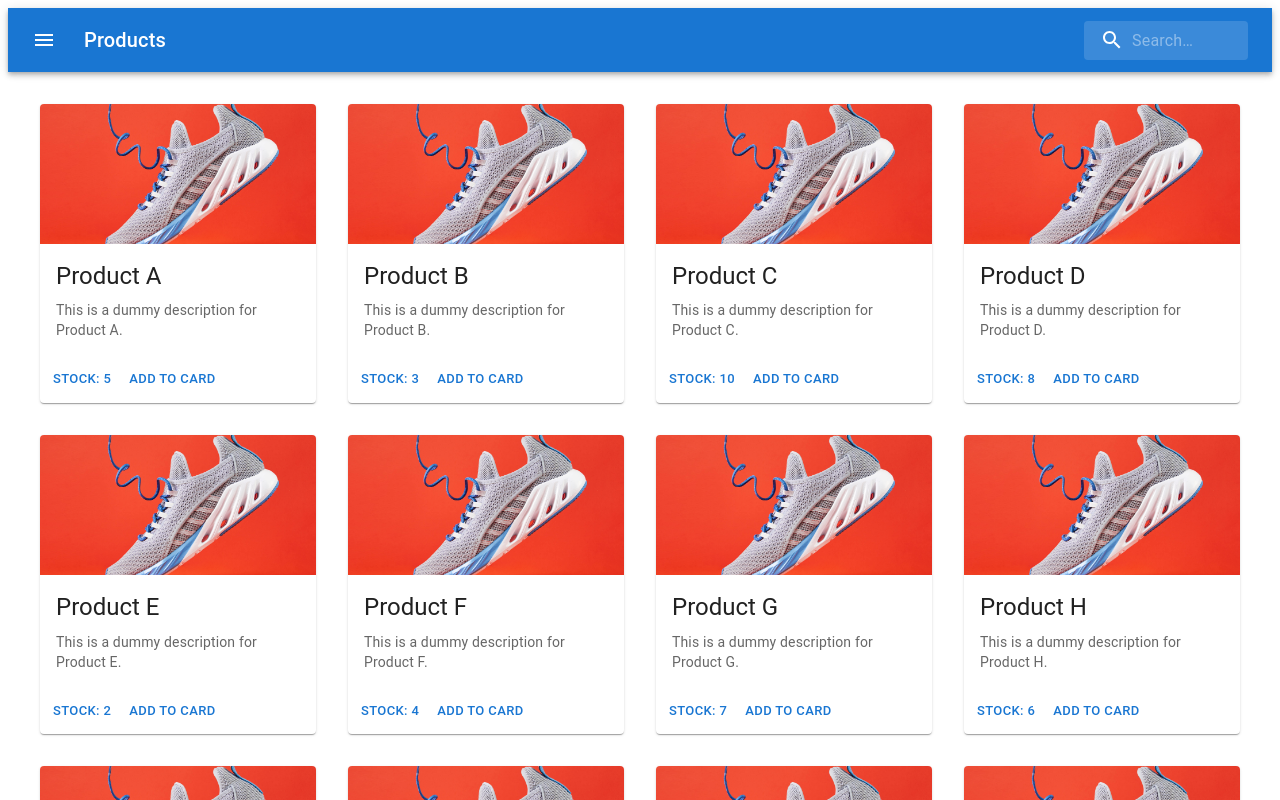
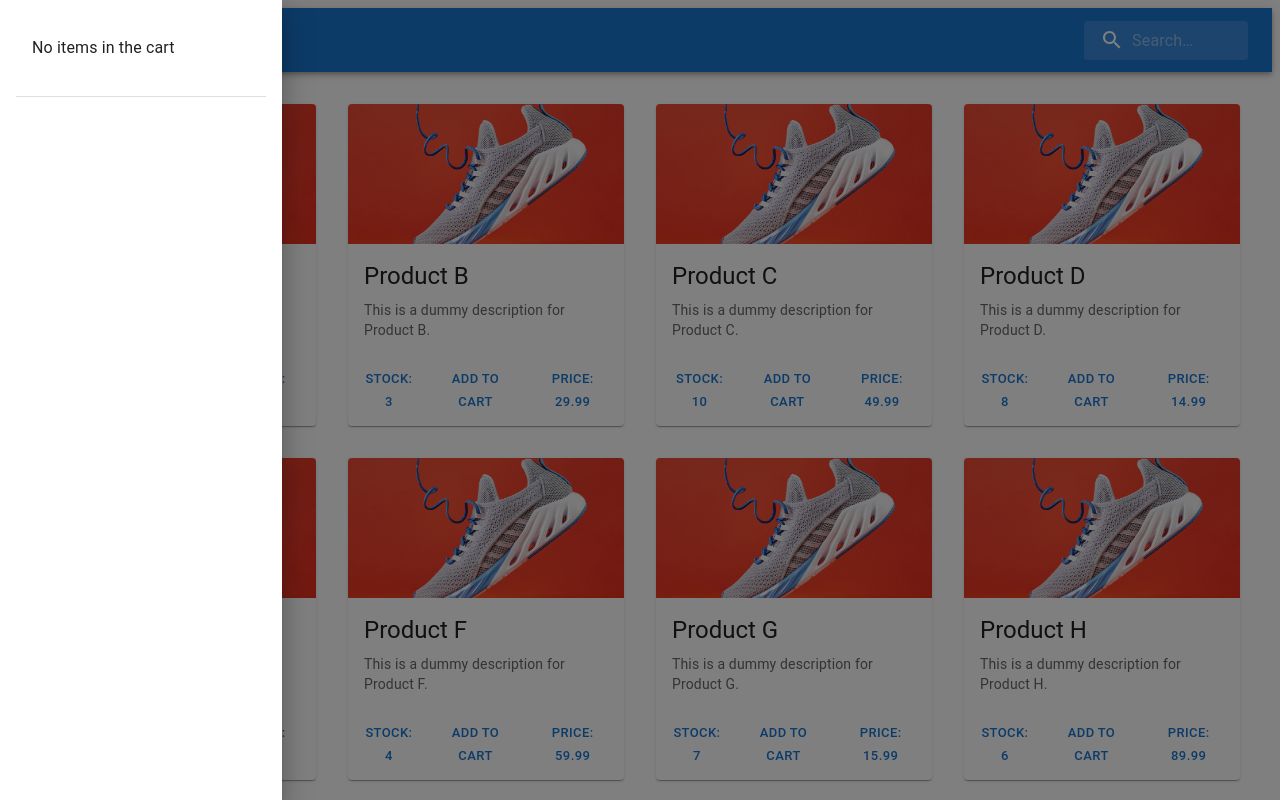
Before and after one commit to arslanxx/product-order-interface, a Next.js app: page / in a window 1280 px wide. Both pictures are taken after a click on the button "open drawer". Shown: the top 800 px of the page. Built offline with nearby package versions, Linux system fonts and the light colour scheme.

Commit message:
confirm order button and stock update

```diff
--- a/src/components/Card/Card.tsx
+++ b/src/components/Card/Card.tsx
@@ -10,9 +10,11 @@ import { ProductType } from '@src/types/types';
 
 interface CardProps {
   product: ProductType;
+  handleAddToCart: (products: ProductType) => void;
 }
 
-const MediaCard: React.FC<CardProps> = ({ product }) => {
+const MediaCard: React.FC<CardProps> = ({ product, handleAddToCart }) => {
+  const addToCart = () => handleAddToCart(product);
   return (
     <Card>
       <CardMedia
@@ -31,7 +33,8 @@ const MediaCard: React.FC<CardProps> = ({ product }) => {
       </CardContent>
       <CardActions>
         <Button size="small">Stock: {product?.stock}</Button>
-        <Button size="small">Add To Card</Button>
+        <Button size="small" disabled={product?.stock <= 0} onClick={addToCart}>{product?.stock > 0  ? 'Add To Cart' : 'Out of Stock'}</Button>
+        <Button size="small">Price: {product?.price}</Button>
       </CardActions>
     </Card>
   );
--- /dev/null
+++ b/src/components/Drawer/Drawer.tsx
@@ -0,0 +1,69 @@
+import * as React from 'react';
+import Box from '@mui/material/Box';
+import Drawer from '@mui/material/Drawer';
+import List from '@mui/material/List';
+import ListItem from '@mui/material/ListItem';
+import ListItemButton from '@mui/material/ListItemButton';
+import ListItemIcon from '@mui/material/ListItemIcon';
+import ListItemText from '@mui/material/ListItemText';
+import Divider from '@mui/material/Divider';
+import { Button } from '@mui/material';
+import InboxIcon from '@mui/icons-material/MoveToInbox';
+import MailIcon from '@mui/icons-material/Mail';
+import { ProductType } from '@src/types/types';
+
+interface GenericDrawerProps {
+  open: boolean; // Control drawer open/close state
+  onClose: () => void; // Callback when drawer is closed
+  cartItems: ProductType[]; // Products in the cart
+  removeCart: () => void
+}
+
+const GenericDrawer: React.FC<GenericDrawerProps> = ({ open, onClose, cartItems, removeCart }) => {
+  const DrawerList = (
+    <Box sx={{ width: 250, display: 'flex', flexDirection: 'column', alignItems: 'center', p: 2 }}>
+      {/* Display cart items */}
+      <List sx={{ width: '100%' }}>
+        {cartItems && cartItems.length > 0 ? (
+          cartItems.map((item: { id: number; name: string; stock: number }, index: number) => (
+            <ListItem key={item.id} disablePadding>
+              <ListItemButton>
+                <ListItemIcon>
+                  {index % 2 === 0 ? <InboxIcon /> : <MailIcon />}
+                </ListItemIcon>
+                <ListItemText primary={`${item.name} - Stock: ${item.stock}`} />
+              </ListItemButton>
+            </ListItem>
+          ))
+        ) : (
+          <ListItem>
+            <ListItemText primary="No items in the cart" />
+          </ListItem>
+        )}
+      </List>
+
+      {/* Divider */}
+      <Divider sx={{ width: '100%', my: 2 }} />
+
+      {/* Confirm Order Button */}
+      {cartItems?.length > 0 && (
+        <Button
+          variant="contained"
+          color="primary"
+          sx={{ mt: 2, alignSelf: 'center' }}
+          onClick={() => removeCart()}
+        >
+          Confirm Order
+        </Button>
+      )}
+    </Box>
+  );
+
+  return (
+    <Drawer open={open} onClose={onClose}>
+      {DrawerList}
+    </Drawer>
+  );
+};
+
+export default GenericDrawer;
--- a/src/components/Header/Header.tsx
+++ b/src/components/Header/Header.tsx
@@ -1,17 +1,18 @@
 "use client";
-import * as React from 'react';
-import { styled, alpha } from '@mui/material/styles';
+import ShoppingCartIcon from '@mui/icons-material/ShoppingCart';
+import SearchIcon from '@mui/icons-material/Search';
 import AppBar from '@mui/material/AppBar';
 import Box from '@mui/material/Box';
+import IconButton from '@mui/material/IconButton';
+import InputBase from '@mui/material/InputBase';
+import { alpha, styled } from '@mui/material/styles';
 import Toolbar from '@mui/material/Toolbar';
-import IconButton from '@mui/material/IconButton';
 import Typography from '@mui/material/Typography';
-import InputBase from '@mui/material/InputBase';
-import MenuIcon from '@mui/icons-material/Menu';
-import SearchIcon from '@mui/icons-material/Search';
+import { PRODUCTS_DATA } from '@src/constants/constants';
 import { getData, saveData } from '@src/helper/helper';
 import { ProductType } from '@src/types/types';
-import { PRODUCTS_DATA } from '@src/constants/constants';
+import * as React from 'react';
+import { Drawer } from '..';
 
 const Search = styled('div')(({ theme }) => ({
   position: 'relative',
@@ -57,33 +58,63 @@ const StyledInputBase = styled(InputBase)(({ theme }) => ({
 
 interface SearchAppBarProps {
   handleProductupdate: (product: ProductType[]) => void; // Adjust the parameter type as needed
+  cartItems: ProductType[];
+  removeCart: () => void
 }
 
-export default function SearchAppBar({ handleProductupdate }: SearchAppBarProps) {
+export default function SearchAppBar({ handleProductupdate, cartItems, removeCart }: SearchAppBarProps,) {
+  const [isDrawerOpen, setIsDrawerOpen] = React.useState(false);
+
+  const toggleDrawer = (open: boolean) => {
+    setIsDrawerOpen(open);
+  };
+
 
   const [search, setSearch] = React.useState('');
   React.useEffect(() => {
-    const searchValue = localStorage.getItem('search') || ''; // Default to an empty string if null
+    const searchValue = getData('search') || ''; // Default to an empty string if null
     setSearch(searchValue);
   }, []);
 
   const handleSearch = (value: string) => {
-    if (value?.length > 0) {
-      setSearch(value);
-      // const products = PRODUCTS_DATA;
-      const filteredProducts = PRODUCTS_DATA.filter((product: { name: string }) =>
+    const productsFromStorage = getData('products');
+    setSearch(value);
+    saveData("search", value)
+    if ('product'.includes(value)) {
+      const updatedProducts = PRODUCTS_DATA.map((product: ProductType) => {
+        // Find the matching product in PRODUCTS_DATA
+        const matchingProduct = productsFromStorage.find((p: ProductType) => p.id === product.id);
+
+        // If a match is found, update the stock
+        if (matchingProduct) {
+          return {
+            ...product,
+            stock: matchingProduct.stock, // Update stock from PRODUCTS_DATA
+          };
+        }
+
+        // If no match is found, keep the original product data
+        return product;
+      });
+      handleProductupdate(updatedProducts);
+    }
+    else if (value?.length > 0) {
+      const filteredProducts = productsFromStorage.filter((product: ProductType) =>
         product.name.toLowerCase().includes(value.toLowerCase())
       );
       handleProductupdate(filteredProducts);
-      saveData('products', filteredProducts);
-      localStorage.setItem('search', value);
     }
     else {
-      handleProductupdate(PRODUCTS_DATA)
-      saveData('products', PRODUCTS_DATA)
+      setSearch('');
+      saveData("search", '');
+      handleProductupdate(productsFromStorage)
     }
+}
 
-  }
+  const handleOpenDrawer = () => {
+    setIsDrawerOpen(true);
+  };
+
   return (
     <Box sx={{ flexGrow: 1 }}>
       <AppBar position="static">
@@ -94,8 +125,9 @@ export default function SearchAppBar({ handleProductupdate }: SearchAppBarProps)
             color="inherit"
             aria-label="open drawer"
             sx={{ mr: 2 }}
+            onClick={handleOpenDrawer}
           >
-            <MenuIcon />
+            <ShoppingCartIcon />
           </IconButton>
           <Typography
             variant="h6"
@@ -118,6 +150,7 @@ export default function SearchAppBar({ handleProductupdate }: SearchAppBarProps)
           </Search>
         </Toolbar>
       </AppBar>
+      <Drawer open={isDrawerOpen} onClose={() => toggleDrawer(false)} cartItems={cartItems} removeCart={removeCart} />
     </Box>
   );
 }
--- a/src/components/index.ts
+++ b/src/components/index.ts
@@ -1,2 +1,3 @@
 export { default as Card } from './Card/Card';
 export { default as Header } from './Header/Header';
+export { default as Drawer} from './Drawer/Drawer'
--- a/src/helper/helper.ts
+++ b/src/helper/helper.ts
@@ -1,6 +1,6 @@
 import { ProductType } from "@src/types/types"
 
-export const saveData = (key: string, value: ProductType[]) => {
+export const saveData = (key: string, value: ProductType[] | string) => {
     localStorage.setItem(`${key}`, JSON.stringify(value));
 }
 
@@ -9,3 +9,7 @@ export const getData = (key: string) => {
     const storedValue = localStorage?.getItem(key);
     return storedValue ? JSON.parse(storedValue) : null;
 }
+
+export const removeData = (key: string) => {
+   return localStorage?.removeItem(key);
+}
--- a/src/pages/index.tsx
+++ b/src/pages/index.tsx
@@ -1,7 +1,7 @@
 import Grid from '@mui/material/Grid2';
 import { Card, Header } from "@src/components/index";
 import { PRODUCTS_DATA } from '@src/constants/constants';
-import { getData, saveData } from '@src/helper/helper';
+import { getData, removeData, saveData } from '@src/helper/helper';
 import { ProductType } from '@src/types/types';
 import { useEffect, useState } from 'react';
 
@@ -21,7 +21,10 @@ export async function getServerSideProps() {
 
 export default function Home({ data }: HomeProps) {
 
+  // const [addToCart, setAddToCart] = useState(false);
   const [products, setProducts] = useState<ProductType[]>([]);
+  const [cartProducts, setCartProducts] = useState<ProductType[]>([]);
+
 
   useEffect(() => {
     if (getData('products')) {
@@ -46,13 +49,55 @@ export default function Home({ data }: HomeProps) {
     setProducts([...products])
   }
 
+
+
+  const handleAddToCart = async (product: ProductType) => {
+    // Fetch data from local storage
+    const cartItems = await getData('cartItems') || [];
+    const existingProducts = await getData('products') || [];
+
+    // Find and update the product in the products list
+    const updatedProducts = existingProducts.map((item: ProductType) =>
+      item.id === product.id ? { ...item, stock: item.stock - 1 } : item
+    );
+
+    // Save updated products to local storage
+
+
+    // Add product to the cart or update its quantity
+    const existingCartItemIndex = cartItems.findIndex(
+      (item: ProductType) => item.id === product.id
+    );
+
+    if (existingCartItemIndex !== -1) {
+      // If the product already exists in the cart, increase its quantity
+      cartItems[existingCartItemIndex].stock += 1;
+    } else {
+      // Add the product to the cart
+      cartItems.push({ ...product, stock: 1 }); // Stock in the cart reflects the quantity added
+    }
+
+    // Save updated cart items to local storage
+    saveData('products', updatedProducts);
+    setProducts(updatedProducts);
+    saveData('cartItems', cartItems);
+    setCartProducts(cartItems)
+  };
+
+  const removeCart = () => {
+    setCartProducts([]);
+    setProducts(data);
+    saveData('products',data)
+    removeData('cartItems');
+  }
+
   return (
     <>
-      <Header handleProductupdate={updateProducts} />
+      <Header handleProductupdate={updateProducts} cartItems={cartProducts} removeCart={removeCart} />
       <Grid container spacing={4} margin={4}  >
         {products && products?.map((product: ProductType) => (
           <Grid size={{ xs: 12, sm: 6, md: 4, lg: 3 }} key={product?.id}>
-            <Card product={product} />
+            <Card handleAddToCart={handleAddToCart} product={product} />
           </Grid>
         ))}
       </Grid>
```
